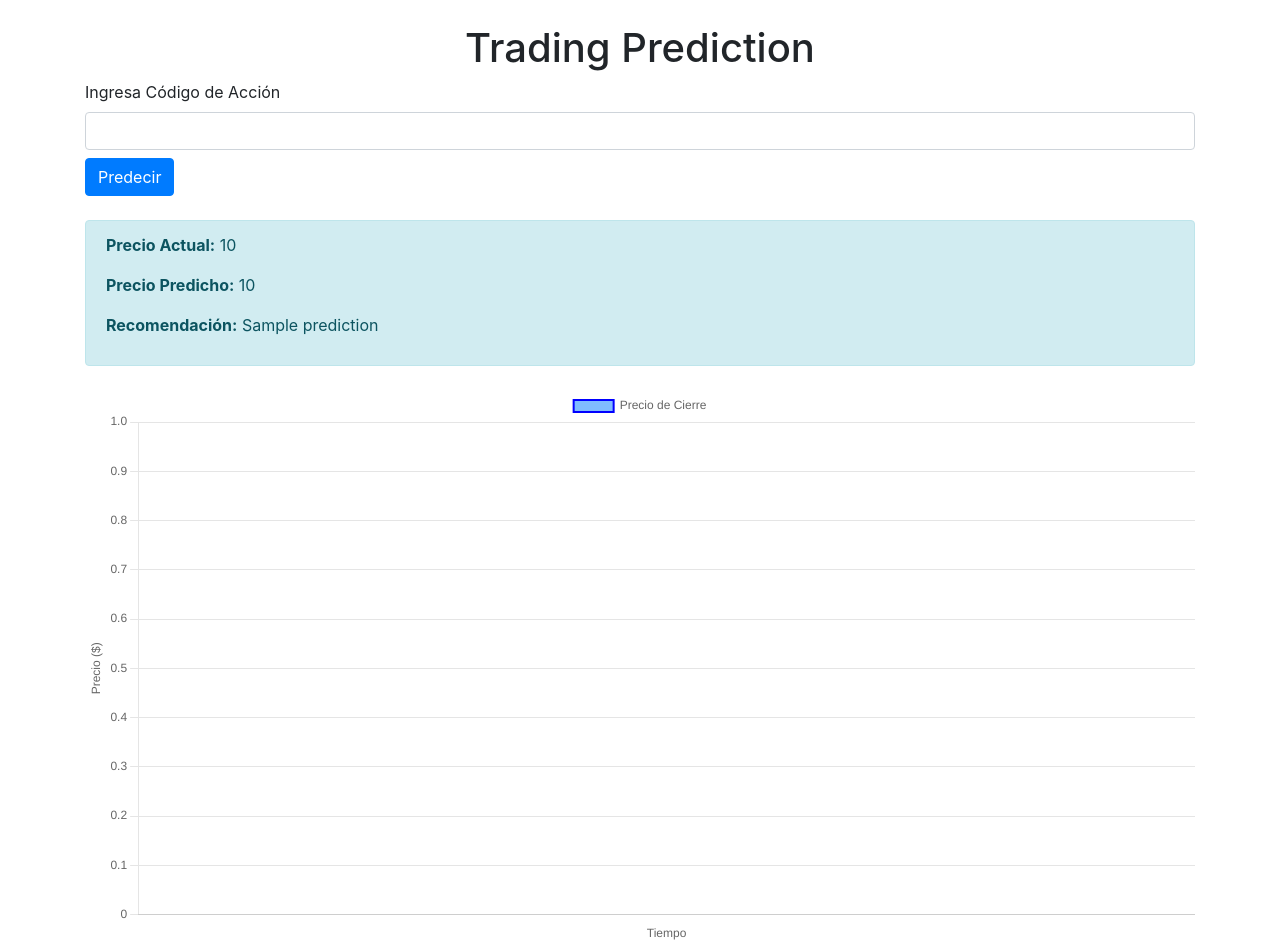
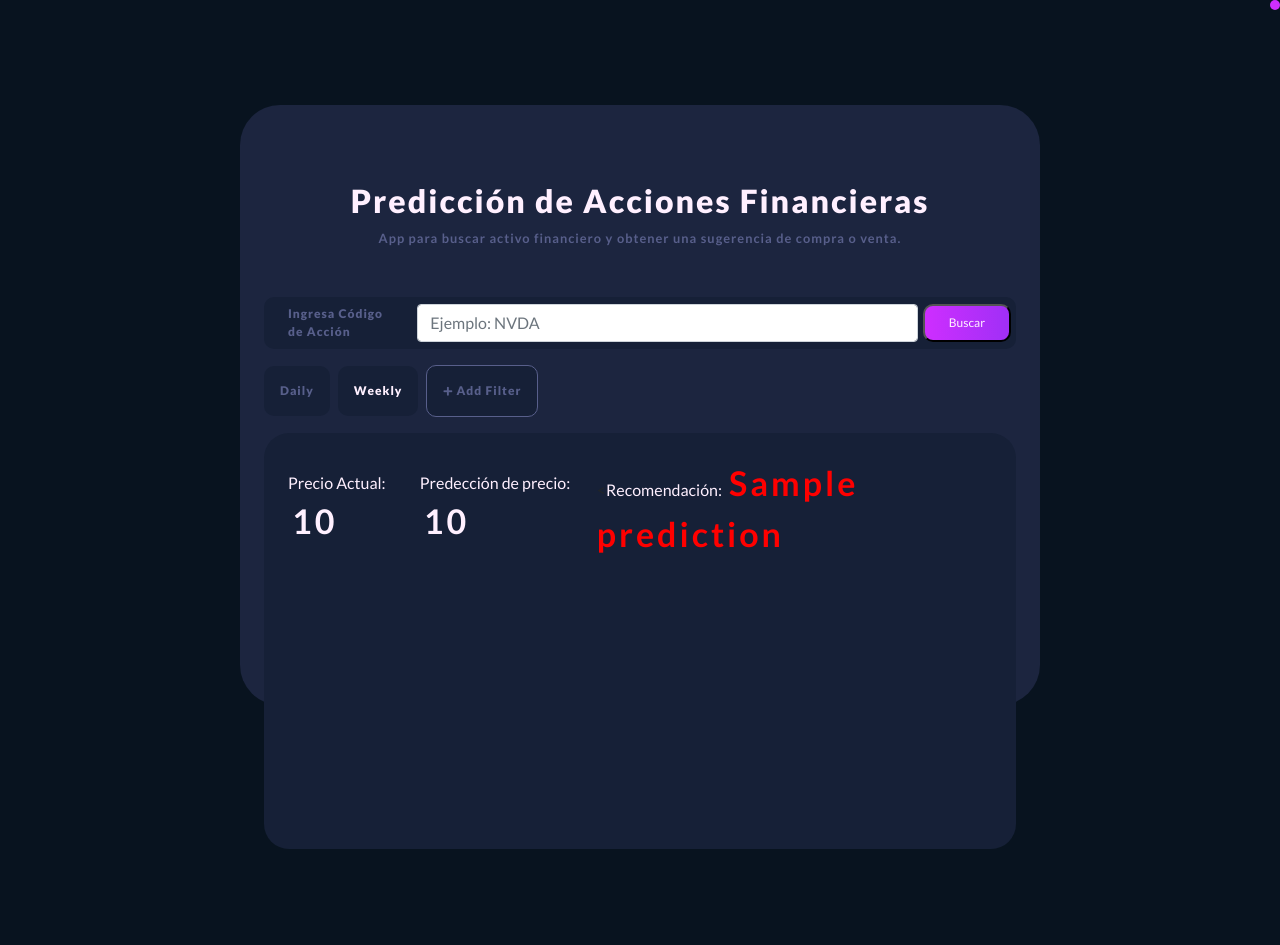
Before and after one commit to GastonPaez/flask_yfinance, a Flask app: template templates/index.html in a window 1280 px wide. After the commit the page ends 849 px from the top, so only its background shows below. Run offline with Flask 3, Linux system fonts and the light colour scheme; the template is opened without the code that fills it: most values are stand-ins (such as "Sample title", 1, 10 or a date in 2020); some libraries are stand-ins or nearby versions.

Commit message:
fix: se añade diseño de frontend

```diff
--- a/app.py
+++ b/app.py
@@ -19,11 +19,20 @@ def index():
 
         # Obtener datos históricos y procesarlos
         response = fetch_real_time_data(stock_symbol)
-        if response:
-            timestamps, closing_prices = process_stock_data(response)
-            current_price = closing_prices[-1]  # Último precio de cierre
-            predicted_price = predict_with_regression(timestamps, closing_prices)  # Predicción basada en regresión
-            prediction = 'Buy' if predicted_price > current_price else 'Sell'
+        print("Information" in response)
+        print(type(response))
+        if "Information" in response:
+            error = "API rate limit per day"
+            timestamps, closing_prices, current_price, predicted_price, prediction = error, error, 0, 0, "Waiting"
+            print("error api")
+
+        else:
+            if response:
+                print("entro al if")
+                timestamps, closing_prices = process_stock_data(response)
+                current_price = closing_prices[-1]  # Último precio de cierre
+                predicted_price = predict_with_regression(timestamps, closing_prices)  # Predicción basada en regresión
+                prediction = 'Buy' if predicted_price > current_price else 'Sell'
 
     return render_template(
         'index.html',
--- /dev/null
+++ b/static/css/style.css
@@ -0,0 +1,149 @@
+@import url('https://fonts.googleapis.com/css2?family=Lato:wght@400;700;900&display=swap');
+body {
+    background: #08131f;
+    font-family: 'Lato', sans-serif;
+    display: flex;
+    justify-content: center;
+    align-items: center;
+    height: 100vh;
+}
+
+.container {
+    width: 100vh;
+    height: 75vh;
+    background: #1c253f;
+    border-radius: 40px;
+    margin-top: 10px;
+}
+
+i.nav-icon {
+    color: #585f8b;
+    font-size: 1.5em;
+    cursor: pointer;
+}
+
+div.dot {
+    width: 10px;
+    height: 10px;
+    background: #ce2eff;
+    border-radius: 50%;
+    top: 0;
+    right: 0;
+}
+
+span.heading {
+    font-size: 2em;
+    color: #fff0ff;
+    font-weight: 900;
+    letter-spacing: 2px;
+}
+
+span.sub-heading {
+    color: #585f8b;
+    font-weight: 700;
+    font-size: 0.8em;
+    letter-spacing: 1px;
+}
+
+
+
+div.menu {
+    background: #162037;
+    color: #585F8B;
+    border-radius: 10px;
+    font-weight: 900;
+    font-size: 12px;
+    letter-spacing: 1px;
+    cursor: pointer;
+}
+
+span.active {
+    background: linear-gradient(to right, #ce2eff, #a02ff6);
+    border-radius: 10px;
+    color: #fff0ff;
+    margin: 5px;
+}
+
+.active {
+    background: linear-gradient(to right, #ce2eff, #a02ff6);
+    border-radius: 10px;
+    color: #fff0ff;
+    margin: 5px;
+}
+
+span.filter {
+    border-radius: 10px;
+    background: #162037;
+    color: #585F8B;
+    font-weight: 900;
+    font-size: 12px;
+    letter-spacing: 1px;
+    cursor: pointer;
+}
+
+span.add-filter {
+    background: #162037;
+    border-radius: 10px;
+    color: #585F8B;
+    border: 1px solid #585F8B;
+    font-weight: 900;
+    font-size: 12px;
+    letter-spacing: 1px;
+    cursor: pointer;
+}
+
+i.filter-icon {
+    font-size: 10px;
+}
+
+span.filter-active {
+    color: #fff0ff;
+}
+
+span.expense-label {
+    color: #fff0ff;
+    position: relative;
+    z-index: 0;
+}
+
+/* span.expense-label::before {
+    content: "";
+    position: absolute;
+    background: #4d2472;
+    width: 64px;
+    height: 9px;
+    top: 38px;
+    left: 4px;
+    z-index: -1;
+} */
+
+span.expense {
+    color: #FFF0FF;
+    font-weight: 700;
+    letter-spacing: 3px;
+    font-size: 34px;
+}
+
+div.bar-1 {
+    bottom: 0;
+    width: 20px;
+    border-radius: 5px;
+    background: linear-gradient(to bottom, #FF91C2, #FE59FD);
+}
+
+div.bar-2 {
+    width: 20px;
+    background: #2a3350;
+    border-radius: 5px;
+}
+
+span.chart-label {
+    font-size: 10px;
+    font-weight: 900;
+    color: #585F8B;
+}
+
+div.chart-bg {
+    background: #162037;
+    border-radius: 25px;
+}
--- a/templates/index.html
+++ b/templates/index.html
@@ -1,29 +1,117 @@
 <!DOCTYPE html>
 <html lang="en">
+
 <head>
     <meta charset="UTF-8">
     <meta name="viewport" content="width=device-width, initial-scale=1.0">
-    <title>Trading Prediction</title>
-    <link rel="stylesheet" href="https://maxcdn.bootstrapcdn.com/bootstrap/4.0.0/css/bootstrap.min.css">
-    <script src="https://cdn.jsdelivr.net/npm/chart.js"></script>
+    <title>Finance App | theuicode.com</title>
+    <link rel="stylesheet" href="https://stackpath.bootstrapcdn.com/bootstrap/5.0.0-alpha1/css/bootstrap.min.css" integrity="sha384-r4NyP46KrjDleawBgD5tp8Y7UzmLA05oM1iAEQ17CSuDqnUK2+k9luXQOfXJCJ4I" crossorigin="anonymous">
+    <link rel="stylesheet" href="https://cdnjs.cloudflare.com/ajax/libs/font-awesome/5.14.0/css/all.min.css" integrity="sha512-1PKOgIY59xJ8Co8+NE6FZ+LOAZKjy+KY8iq0G4B3CyeY6wYHN3yt9PW0XpSriVlkMXe40PTKnXrLnZ9+fkDaog==" crossorigin="anonymous" />
+    <link rel="stylesheet" href="{{ url_for('static', filename='css/style.css') }}">
 </head>
-<body class="container mt-4">
-    <h1 class="text-center">Trading Prediction</h1>
-    <form method="post" class="form-group">
-        <label for="stock_symbol">Ingresa Código de Acción</label>
-        <input type="text" id="stock_symbol" name="stock_symbol" class="form-control" required>
-        <button type="submit" class="btn btn-primary mt-2">Predecir</button>
-    </form>
 
-    {% if prediction %}
-        <div class="alert alert-info mt-4">
-            <p><strong>Precio Actual:</strong> {{ current_price }}</p>
-            <p><strong>Precio Predicho:</strong> {{ predicted_price }}</p>
-            <p><strong>Recomendación:</strong> {{ prediction }}</p>
+<body>
+    <div class="container">
+        <div class="pt-5 px-2 d-flex flex-row justify-content-between">
+            <!-- <i class="fas fa-arrow-left nav-icon"></i> -->
+            <!-- <i class="far fa-bell nav-icon position-relative"> -->
+                <div class="dot position-absolute"></div>
+            </i>
         </div>
-    {% endif %}
 
-    <canvas id="priceChart" class="mt-4"></canvas>
+        <div class="text-center mt-4">
+            <span class="heading">Predicción de Acciones Financieras</span>
+        </div>
+
+        <div class="text-center">
+            <span class="sub-heading">App para buscar activo financiero y obtener una sugerencia de compra o venta.</span>
+        </div>
+
+        <form method="post">
+        <div class="d-flex flex-row menu mt-5 mx-2 justify-content-between align-items-center">
+                <span class="px-4 py-2">Ingresa Código de Acción</span>
+                <input type="text" id="stock_symbol" name="stock_symbol" class="form-control" placeholder="Ejemplo: NVDA" required>
+                <button type="submit" class="px-4 py-2 active ">Buscar</button>
+            </div>
+        </form>
+
+        <div class="d-flex flex-row mt-3 mx-2 align-items-center">
+            <span class="filter px-3 py-3 mr-2">Daily</span>
+            <span class="filter px-3 py-3 mr-2 filter-active">Weekly</span>
+            <span class="add-filter px-3 py-3">
+                <i class="fas fa-plus filter-icon"></i>
+                Add Filter</span>
+        </div>
+
+        <div class="d-flex flex-column chart-bg mx-2 mt-3">
+            <div class="d-flex flex-row justify-content-between align-items-center p-4">
+                {% if prediction %}
+                <p><span class="expense-label col-2">Precio Actual:</span>
+                <span class="expense p-1"> {{ current_price | round(2) }}</span></p>
+                <p><span class="expense-label col-2">Predección de precio:</span>
+                <span class="expense p-1">{{ predicted_price | round(2) }}</span></p>
+                <p><<span class="expense-label col-2">Recomendación:</span>
+                    {% if prediction == "SELL" %}
+                    <span class="expense p-1" style="color: green;">{{ prediction }}</span>
+                    {%  else %}
+                    <span class="expense p-1" style="color: red;">{{ prediction }}</span>
+                    {% endif %}
+                {% endif %}
+            </div>
+            <div class="d-flex flex-row justify-content-between align-items-end p-4" style="height:250px;">
+                <!-- <div class="d-flex flex-column align-items-center">
+                    <div class="position-relative">
+                        <div class="bar-1 position-absolute" style="height: 170px;"></div>
+                        <div class="bar-2" style="height: 200px;"></div>
+                    </div>
+                    <span class="chart-label mt-3">Mon</span>
+                </div>
+                <div class="d-flex flex-column align-items-center">
+                    <div class="position-relative">
+                        <div class="bar-1 position-absolute" style="height: 110px;"></div>
+                        <div class="bar-2" style="height: 140px;"></div>
+                    </div>
+                    <span class="chart-label mt-3">Tue</span>
+                </div>
+                <div class="d-flex flex-column align-items-center">
+                    <div class="position-relative">
+                        <div class="bar-1 position-absolute" style="height: 60px;"></div>
+                        <div class="bar-2" style="height: 90px;"></div>
+                    </div>
+                    <span class="chart-label mt-3">Wed</span>
+                </div>
+                <div class="d-flex flex-column align-items-center">
+                    <div class="position-relative">
+                        <div class="bar-1 position-absolute" style="height: 30px;"></div>
+                        <div class="bar-2" style="height: 60px;"></div>
+                    </div>
+                    <span class="chart-label mt-3">Thu</span>
+                </div>
+                <div class="d-flex flex-column align-items-center">
+                    <div class="position-relative">
+                        <div class="bar-1 position-absolute" style="height: 100px;"></div>
+                        <div class="bar-2" style="height: 130px;"></div>
+                    </div>
+                    <span class="chart-label mt-3">Fri</span>
+                </div>
+                <div class="d-flex flex-column align-items-center">
+                    <div class="position-relative">
+                        <div class="bar-1 position-absolute" style="height: 40px;"></div>
+                        <div class="bar-2" style="height: 70px;"></div>
+                    </div>
+                    <span class="chart-label mt-3">Sat</span>
+                </div>
+                <div class="d-flex flex-column align-items-center">
+                    <div class="position-relative">
+                        <div class="bar-1 position-absolute" style="height: 60px;"></div>
+                        <div class="bar-2" style="height: 90px;"></div>
+                    </div>
+                    <span class="chart-label mt-3">Sun</span>
+                </div> -->
+
+            </div>
+        </div>
+    </div>
     <script>
         const ctx = document.getElementById('priceChart').getContext('2d');
         const chart = new Chart(ctx, {
@@ -51,4 +139,5 @@
         });
     </script>
 </body>
+
 </html>
```
